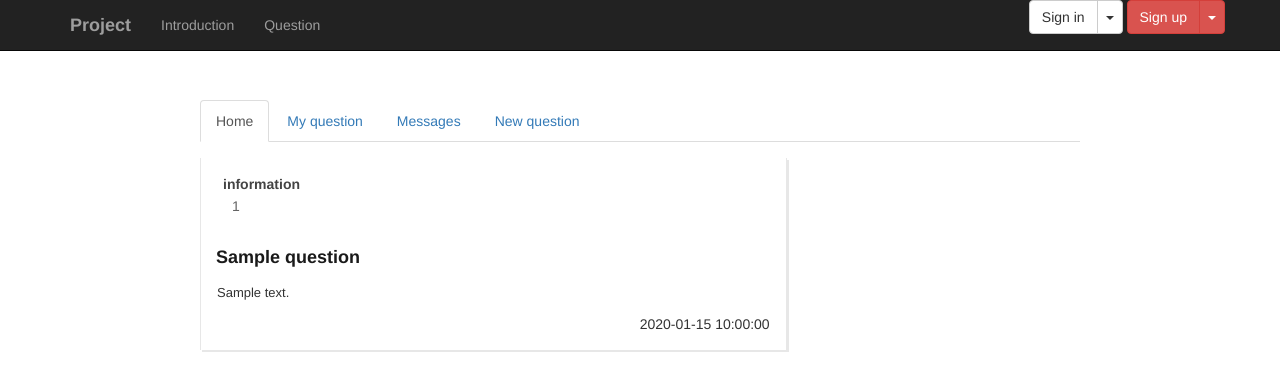
After one commit to Yiming-Sun/COMP3030J, a Flask app: page /question in a window 1280 px wide. The commit adds this page. Shown: the top 391 px of the page. Run offline with Flask 2, Linux system fonts and the light colour scheme; tables that the repository leaves empty hold one stand-in row (values such as "Sample post"); some libraries are stand-ins or nearby versions.

Commit message:
简单样式和问题广场

```diff
--- a/blogapp/routes.py
+++ b/blogapp/routes.py
@@ -1,7 +1,7 @@
 from blogapp import app, db
 from flask import Flask, jsonify, render_template, request, flash, redirect, url_for, session
 from blogapp.forms import AppointmentForm, LoginForm
-from blogapp.models import Employee,NewAppointment, Customer,Id
+from blogapp.models import Employee, NewAppointment, Customer, Id, Question
 
 from werkzeug.security import generate_password_hash, check_password_hash
 from blogapp.config import Config
@@ -208,3 +208,26 @@ def upload():
 
 def tsest():
     print("right")
+
+@app.route('/question', methods=['POST', 'GET'])
+def question():
+    if request.method == 'GET':
+
+        question_ground = Question.query.filter().all()
+        return render_template('Question.html',question_ground=question_ground)
+    else:
+        title = request.form.get('title')
+        content = request.form.get('content')
+        question = Question(question_title=title, content=content)
+        if session.get("USERNAME") is None:
+            question.author_name = 'Anonymous_user'
+            db.session.add(question)
+            db.session.commit()
+            return redirect(url_for('question'))
+        else:
+            name=session.get("USERNAME")
+            user = Customer.query.filter(Customer.username==name).first()
+            question.author_name = user
+            db.session.add(question)
+            db.session.commit()
+            return redirect(url_for('question'))
--- /dev/null
+++ b/blogapp/static/css/index.css
@@ -0,0 +1,102 @@
+.logo{
+	height: 35px;
+	width: 59px;
+}
+	.navbar-brand {
+		float:none;
+	        display:inline-block;
+	  	margin-left: auto;
+	  	margin-right: auto;
+	  	margin-top: -2;
+	}
+
+	.navbar-default {
+    background-color: #FFFFFF;
+    border-color: #E7E7E7;
+}
+
+.navbar-default .navbar-brand:hover{
+    color:#FFFFFF;
+}
+.navbar-default .navbar-brand:focus {
+    color:#0000FF;
+}
+
+.head_block{
+	background:#FFFFFF;
+	overflow:hidden;
+	border-radius: 2px;
+    box-shadow: 0 1px 3px rgba(26,26,26,.1);
+    box-sizing: border-box;
+    height:60px;
+}
+
+ul{
+    list-style:none;
+}
+
+.avatar-group{
+    width:45px;
+    height:100%;
+    float:left;
+}
+
+.avatar-group .avatar{
+    width:40px;
+    height:40px;
+    margin-bottom:6px;
+}
+
+
+
+
+.question-content{
+    float:left;
+    width:680px;
+}
+
+.index{
+   display:flex;
+   justify-content: space-between;
+   margin:16px 0;
+   padding:0;
+}
+
+.content{
+   border-right:1px solid rgba(26,26,26,.1);
+   border-left:1px solid rgba(26,26,26,.1);
+   box-shadow: 2px 2px 0 rgba(26,26,26,.1);
+   height:300px;
+   padding:10px;
+   background:#fff;
+}
+
+
+.index2 .list2 .user .content{
+   border-right:1px solid rgba(26,26,26,.1);
+   border-left:1px solid rgba(26,26,26,.1);
+   box-shadow: 2px 2px 0 rgba(26,26,26,.1);
+   height:193px;
+   padding:10px;
+   background:#fff;
+}
+
+.index .list{
+    padding:0;
+}
+.index .list .list-item{
+   padding:16px;
+   margin-bottom:10px;
+   background:#fff;
+   border-right:1px solid rgba(26,26,26,.1);
+   border-left:1px solid rgba(26,26,26,.1);
+   box-shadow: 2px 2px 0 rgba(26,26,26,.1);
+}
+
+.list-group-item{
+    border:0px;
+}
+
+a.list-group-item{
+        color: #8590a6;
+}
--- /dev/null
+++ b/blogapp/templates/Question.html
@@ -0,0 +1,94 @@
+{% extends "base.html" %}
+
+
+
+
+{% block content %}
+<link rel="stylesheet" href="{{url_for('static',filename='css/index.css')}}">
+
+<div class="table-responsive" style="margin-top: 100px;margin-right: 200px;margin-left: 200px">
+    <ul class="nav nav-tabs" role="tablist">
+      <li role="presentation" class="active"><a href="#home" role="tab" data-toggle="tab">Home</a></li>
+      <li role="presentation"><a href="#question" role="tab" data-toggle="tab">My question</a></li>
+      <li role="presentation"><a href="#messages" role="tab" data-toggle="tab">Messages</a></li>
+        <li role="presentation"><a href="#new_question" role="tab" data-toggle="tab">New question</a></li>
+    </ul>
+
+<div class="tab-content">
+  <div role="tabpanel" class="tab-pane active" id="home">
+{# ---------------------------------------------------------------------------#}
+     <div class="index col-lg-12">
+
+         <ul class="list col-lg-8" >
+             {%if question_ground%}
+             {% for question in question_ground%}
+             <li class="list-item">
+                 <div class="avatar-group">
+{#                     <a href="{{url_for('personal_article',username=question.author.username)}}"><img src="{{url_for('static',filename='uploads/'+question.author.telephone+'头像.jpg')}}" alt="" class="avatar"></a>#}
+                </div>
+                <div class="question-information">
+                    <span class="question-author" style="font-weight: 600;color:#444;margin-left:6px;margin-bottom:8px;">information</span>
+                </div>
+                <div style="margin-left:15px;">
+                    <p style=" margin-top: 2px;font-size: 14px;overflow: hidden;text-overflow: ellipsis;white-space: nowrap;color: #646464;">{{question.author_name}}</p>
+                </div>
+                <div>
+                    <h2 class="question-title" ><a href="" style="font-size: 18px;font-weight: 600;line-height: 1.6;color: #1a1a1a;margin-left:-1px;margin-top: 40px;margin-bottom: 4px;">{{question.question_title}}</a></h2>
+                </div>
+                <div class="question-group">
+                     <p class="question-content" style="margin-left:0px;line-height: 1.7;font-size: 13px">{{ question.content }}</p>
+                     <div class="question-info"  style="text-align:right;">
+                         <span class="question-time">{{question.create_time}}</span>
+                     </div>
+                </div>
+            </li>
+             {%endfor%}
+             {%endif%}
+
+
+         </ul>
+     </div>
+  </div>
+
+{# ---------------------------------------------------------------------------#}
+  <div role="tabpanel" class="tab-pane" id="question">
+      {# ---------------------------------------------------------------------------#}
+       aaaaaaaaaa
+      {# ---------------------------------------------------------------------------#}
+  </div>
+
+
+  <div role="tabpanel" class="tab-pane" id="messages">
+      {# ---------------------------------------------------------------------------#}
+dddddddddd
+      {# ---------------------------------------------------------------------------#}
+  </div>
+
+  <div role="tabpanel" class="tab-pane" id="new_question">
+      {# ---------------------------------------------------------------------------#}
+
+
+    <h3 class="page-title">发布文章</h3>
+    <form action="" method="post">
+    <div class="form-container">
+        <div class="form-group">
+            <input type="text" placeholder="请输入文章标题" name="title" class="form-control">
+        </div>
+        <div class="form-group">
+            <textarea name="content" rows="10" placeholder="请编写文章内容" class="form-control" ></textarea>
+        </div>
+        <div class="form-group">
+            <button class="btn btn-primary">发布</button>
+        </div>
+
+    </div>
+    </form>
+
+
+      {# ---------------------------------------------------------------------------#}
+  </div>
+
+</div>
+</div>
+
+{% endblock %}
--- a/blogapp/templates/base_navbar.html
+++ b/blogapp/templates/base_navbar.html
@@ -7,6 +7,7 @@
         <div class="collapse navbar-collapse">
             <ul class="nav navbar-nav ">
                 <li><a href="#">Introduction</a></li>
+                <li><a href="{{ url_for('question') }}">Question</a></li>
             </ul>
 
 
```
Also changed, not shown: blogapp/models.py (+57 -0 lines), blogapp/static/css/question_ask.css (added, +10 -0 lines), blogapp/blogdb.db, instruction.txt (deleted).
